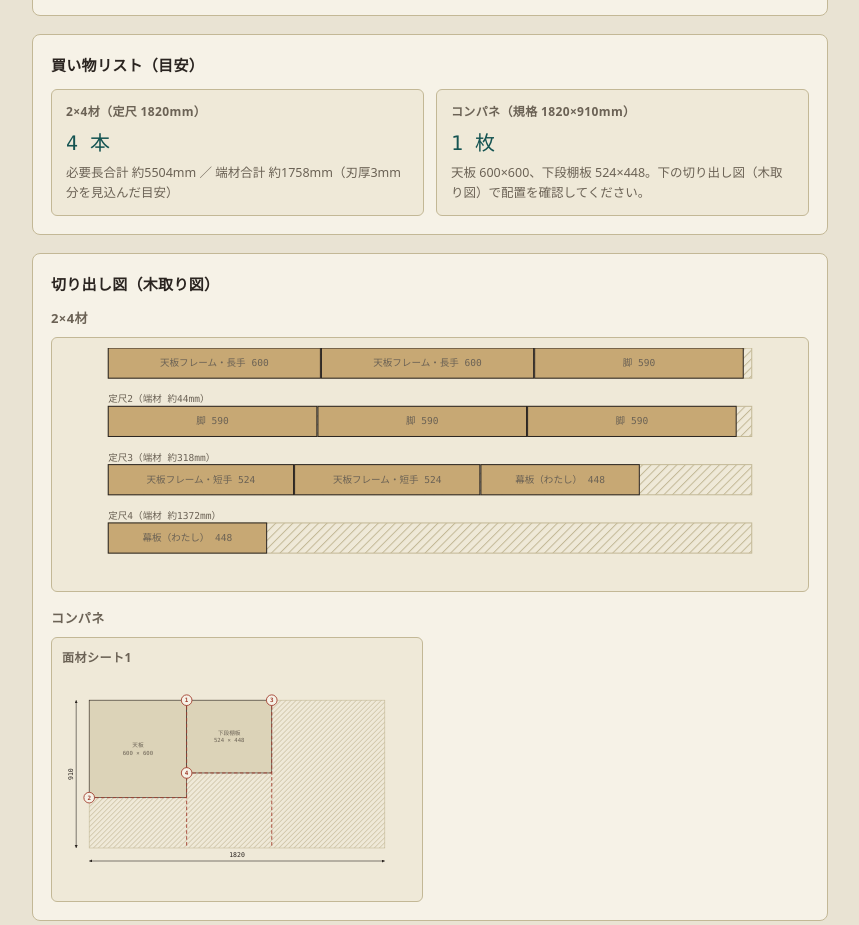
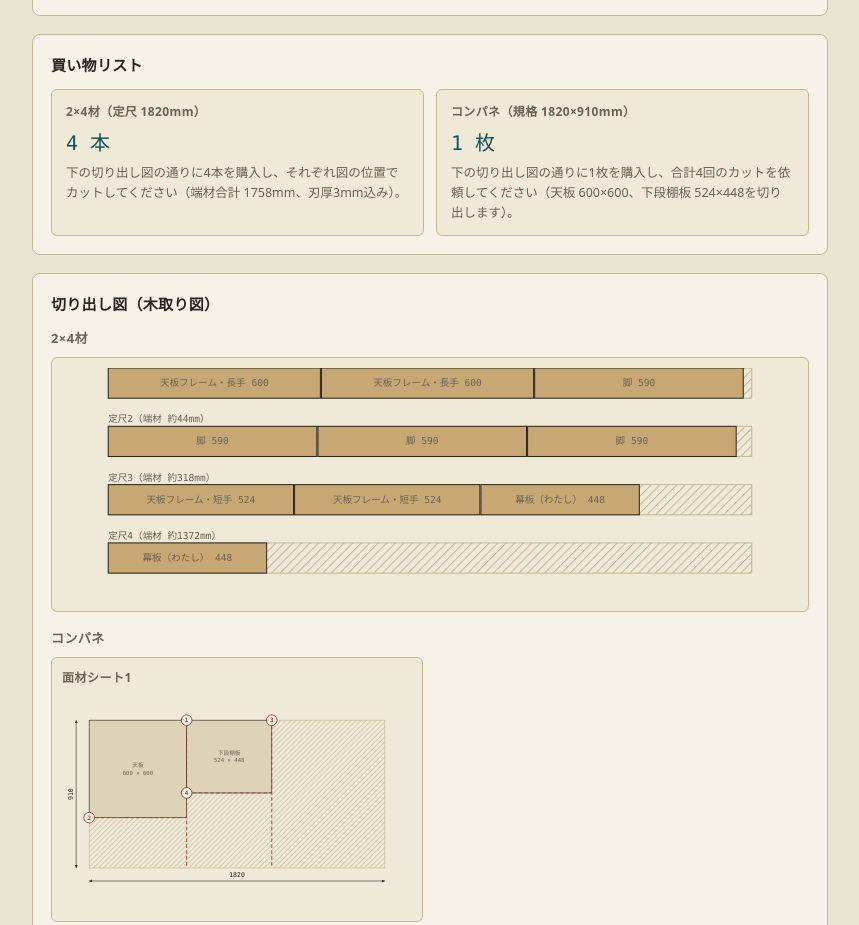
Before and after one commit to miettal/2x4StandGenerator, a plain HTML site: page index.html in a window 1280 px wide. Shown: the part 1451-2376 px from the top of the page, without its empty margins (382-1241 px from the left). Drawn offline with Linux system fonts and the light colour scheme.

Commit message:
Make shopping list read as the exact cut plan, not an estimate
The board/sheet counts already came from packBoards()/packSheets(),
the same data driving the cutting diagrams below, but the copy still
called it an "目安" (rough estimate) and hedged with "約"/"目安"
language. Reword it as a direct, actionable summary of that plan
(board count + cut count), and drop "（目安）" from the heading.

Co-Authored-By: Claude Sonnet 5 <noreply@anthropic.com>
Claude-Session: https://claude.ai/code/session_01WavELmFsEgNmvTXSVYdn9c

```diff
--- a/index.html
+++ b/index.html
@@ -455,7 +455,7 @@
       </div>
 
       <div class="card">
-        <h2>買い物リスト（目安）</h2>
+        <h2>買い物リスト</h2>
         <div class="shopping" id="shopping"></div>
       </div>
 
@@ -478,7 +478,7 @@
 
   <footer class="note">
     想定している組み方: <code>コンパネ天板</code> の下に <code>2×4材</code> でハシゴ状のフレーム(4辺)を組み、その内側・最上部に四隅の脚(floorから天板下面まで通し)を接続し、幅方向の前後に幕板（わたし）を通してその上に<code>下段棚板（コンパネ2枚目）</code>を載せる箱組みです。
-    脚の長さは <code>高さ − 天板厚</code>、フレーム短手は <code>奥行き − 脚幅×2</code>、幕板は <code>幅 − 脚幅×欠き込み回数</code>、下段棚板は <code>フレーム短手 × 幕板の長さ</code> で計算しています。下段棚板の設置高さ（詳細設定の「下段棚板の高さ」）は実測値が未確定のため仮値です。実際の継ぎ方に合わせて詳細設定を調整してください。切り出し本数・材料量はいずれも目安です。刃の厚み分の余裕を見て、現物で最終確認してから切り出してください。
+    脚の長さは <code>高さ − 天板厚</code>、フレーム短手は <code>奥行き − 脚幅×2</code>、幕板は <code>幅 − 脚幅×欠き込み回数</code>、下段棚板は <code>フレーム短手 × 幕板の長さ</code> で計算しています。下段棚板の設置高さ（詳細設定の「下段棚板の高さ」）は実測値が未確定のため仮値です。実際の継ぎ方に合わせて詳細設定を調整してください。買い物リスト・切り出し図（木取り図）は同じ計算結果から出しており、本数・カット回数は下の図の通りです。ただし本数の組み合わせは一例（必ずしも最少ではない）なので、現物・店舗の在庫に応じて最終確認してから発注・切り出してください。
   </footer>
 </div>
 
@@ -898,10 +898,11 @@
       lumberBox = `<div class="box"><h4>2×4材</h4><div class="figure">${packed.bins.length} 本 + 定尺不足</div><p>${packed.overLengthItems.map((it) => `${it.label} ${esc(it.len)}mm`).join("、")} が定尺 ${esc(stockLen)}mm を超えています。定尺を長くしてください。</p></div>`;
     } else {
       const waste = Math.round(packed.bins.reduce((s, b) => s + b.remaining, 0));
-      lumberBox = `<div class="box"><h4>2×4材（定尺 ${esc(stockLen)}mm）</h4><div class="figure">${packed.bins.length} 本</div><p>必要長合計 約${Math.round(totalLen)}mm ／ 端材合計 約${waste}mm（刃厚${KERF_MM}mm分を見込んだ目安）</p></div>`;
+      lumberBox = `<div class="box"><h4>2×4材（定尺 ${esc(stockLen)}mm）</h4><div class="figure">${packed.bins.length} 本</div><p>下の切り出し図の通りに${packed.bins.length}本を購入し、それぞれ図の位置でカットしてください（端材合計 ${waste}mm、刃厚${KERF_MM}mm込み）。</p></div>`;
     }
+    const cutCount = sheetsPacked.sheets.reduce((s, sh) => s + (sh.cuts || []).length, 0);
     const plyBox = `<div class="box"><h4>コンパネ（規格 ${esc(sheetW)}×${esc(sheetH)}mm）</h4><div class="figure">${sheetsPacked.sheets.length}${sheetsPacked.oversized.length ? " 枚 + 収まらない部材あり" : " 枚"}</div>
-      <p>天板 ${esc(W)}×${esc(D)}、下段棚板 ${esc(frameShort)}×${esc(stretcherLen)}。下の切り出し図（木取り図）で配置を確認してください。</p></div>`;
+      <p>下の切り出し図の通りに${sheetsPacked.sheets.length}枚を購入し、合計${cutCount}回のカットを依頼してください（天板 ${esc(W)}×${esc(D)}、下段棚板 ${esc(frameShort)}×${esc(stretcherLen)}を切り出します）。</p></div>`;
     $("shopping").innerHTML = lumberBox + plyBox;
   }
 
```
